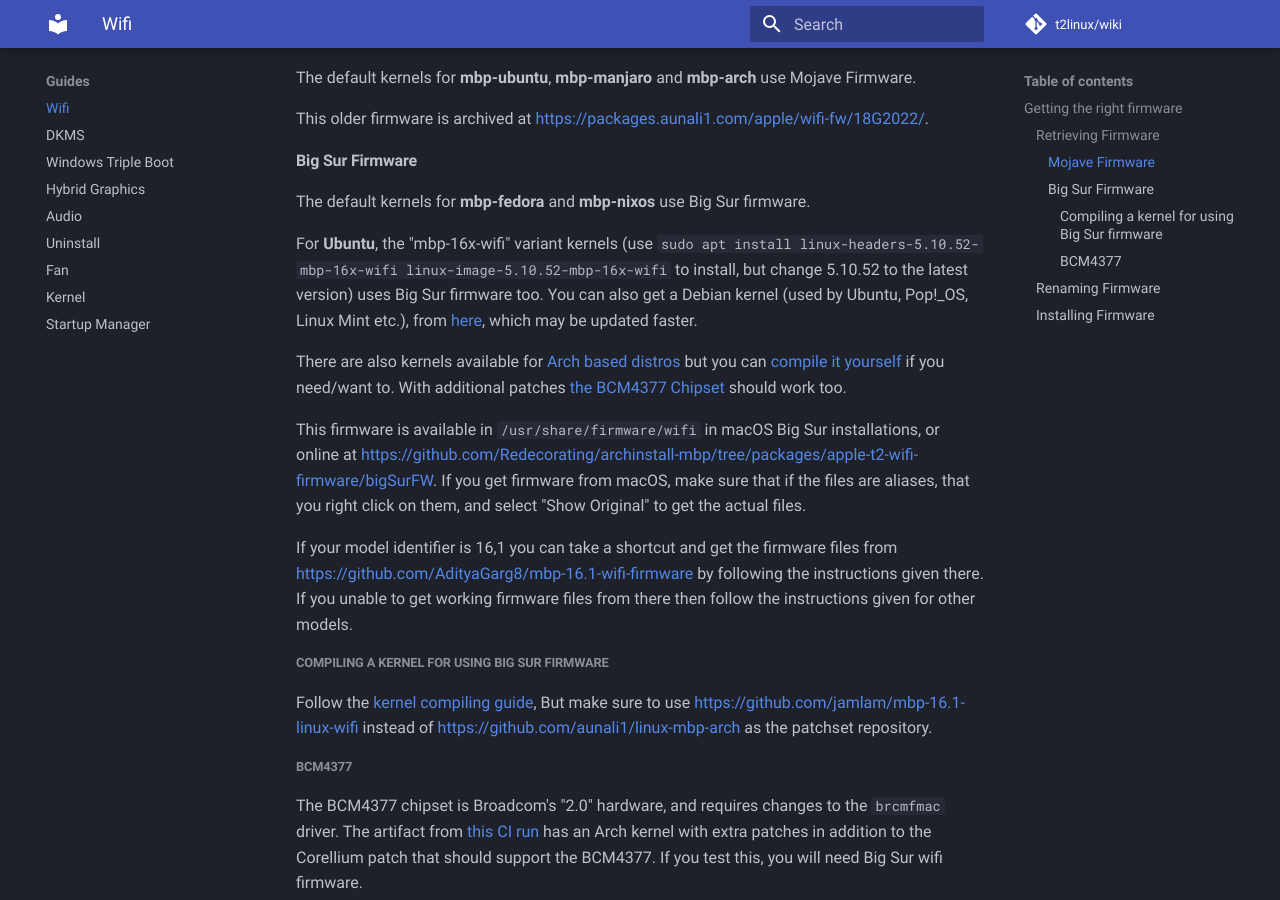
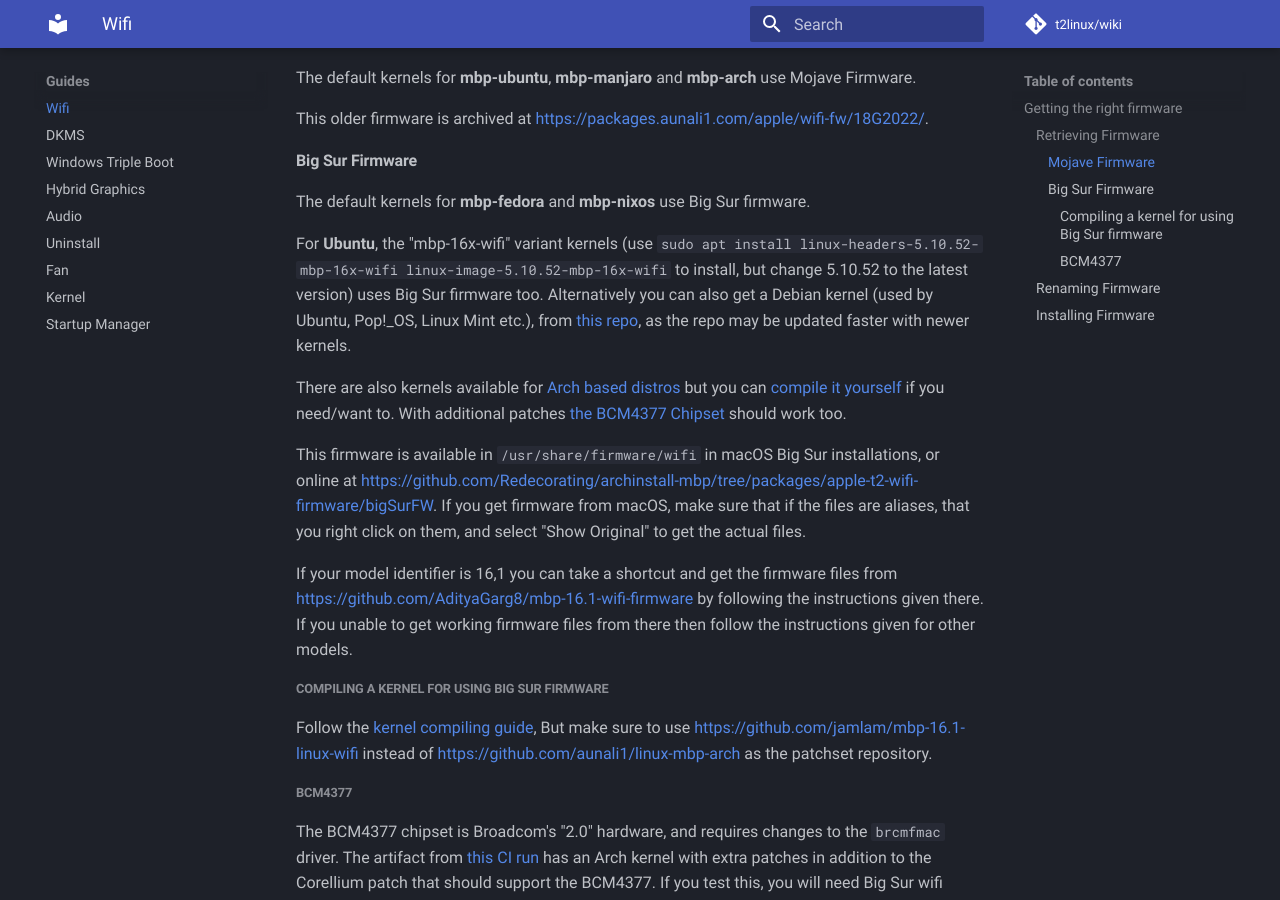
Before and after one commit to t2linux/wiki, an MkDocs documentation site: the page built from docs/guides/wifi.md, in a window 1280 px wide and 900 px high, scrolled down 2023 px. Built offline with MkDocs 1.6.1 and Material for MkDocs 9.7.7, drawn with Linux system fonts in a browser that asks for light colours; comment, search, counter and statistics services are not loaded.

Commit message:
Slight clarification

```diff
--- a/docs/guides/wifi.md
+++ b/docs/guides/wifi.md
@@ -70,7 +70,7 @@ This older firmware is archived at [https://packages.aunali1.com/apple/wifi-fw/1
 
 The default kernels for **mbp-fedora** and **mbp-nixos** use Big Sur firmware.
 
-For **Ubuntu**, the "mbp-16x-wifi" variant kernels (use `sudo apt install linux-headers-5.10.52-mbp-16x-wifi linux-image-5.10.52-mbp-16x-wifi` to install, but change 5.10.52 to the latest version) uses Big Sur firmware too. You can also get a Debian kernel (used by Ubuntu, Pop!_OS, Linux Mint etc.), from [here](https://github.com/AdityaGarg8/mbp-16.x-ubuntu-kernel/releases), which may be updated faster.
+For **Ubuntu**, the "mbp-16x-wifi" variant kernels (use `sudo apt install linux-headers-5.10.52-mbp-16x-wifi linux-image-5.10.52-mbp-16x-wifi` to install, but change 5.10.52 to the latest version) uses Big Sur firmware too. Alternatively you can also get a Debian kernel (used by Ubuntu, Pop!_OS, Linux Mint etc.), from [this repo](https://github.com/AdityaGarg8/mbp-16.x-ubuntu-kernel/releases), as the repo may be updated faster with newer kernels.
 
 There are also kernels available for [Arch based distros](https://github.com/Redecorating/mbp-16.1-linux-wifi/releases)
 but you can [compile it yourself](https://wiki.t2linux.org/guides/wifi/#compiling-with-corelliums-patchset) if you need/want to.
```
